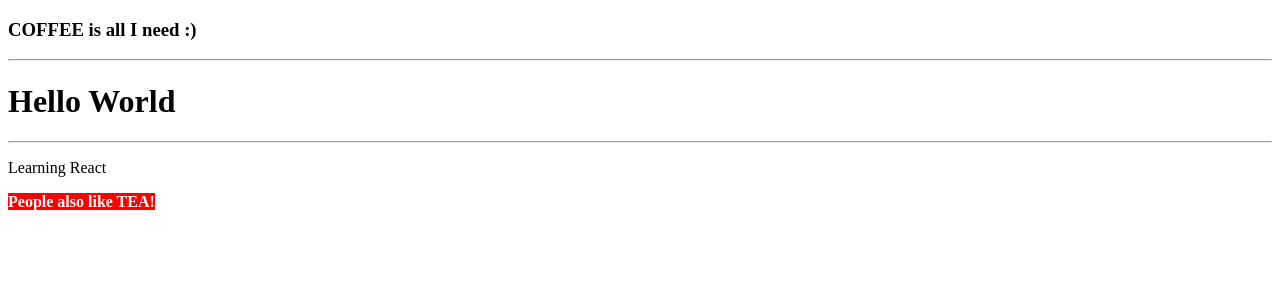
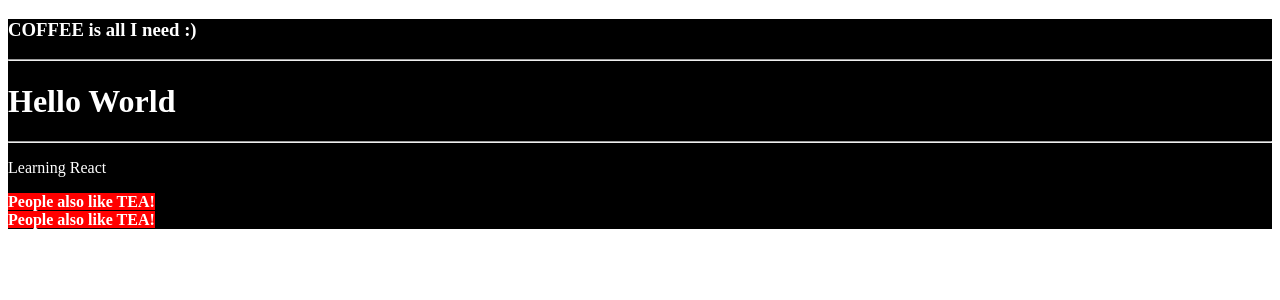
Before and after one commit to 17Swagat/REACT_LEARNING, a React (Vite) app in the folder basics_01/: page / in a window 1280 px wide. Shown: the top 300 px of the page. Built offline with nearby package versions, Linux system fonts and the light colour scheme.

Commit message:
HC: L3=> Basic Manipulation 1.2 Adding a Tea Component pt - 2

```diff
--- a/basics_01/index.html
+++ b/basics_01/index.html
@@ -6,7 +6,10 @@
     <title>VITE + REACT</title>
   </head>
   <body>
-    <div id="root"></div>
+    <div id="root" style="background-color: black; color: white;"></div>
+
+    <div id="root2" style="background-color: black; color: white;"></div>
+
     <script type="module" src="./src/main.jsx"></script>
   </body>
 </html>
--- a/basics_01/src/main.jsx
+++ b/basics_01/src/main.jsx
@@ -1,6 +1,7 @@
 import { StrictMode } from 'react'
 import { createRoot } from 'react-dom/client'
 import App from './App.jsx'
+import Tea from './Chai.jsx'
 
 
 createRoot(document.getElementById('root')).render(
@@ -8,3 +9,10 @@ createRoot(document.getElementById('root')).render(
     <App />
   </StrictMode>,
 );
+
+
+createRoot(document.querySelector('#root2')).render(
+  <StrictMode>
+    <Tea/>
+  </StrictMode>
+)
```
